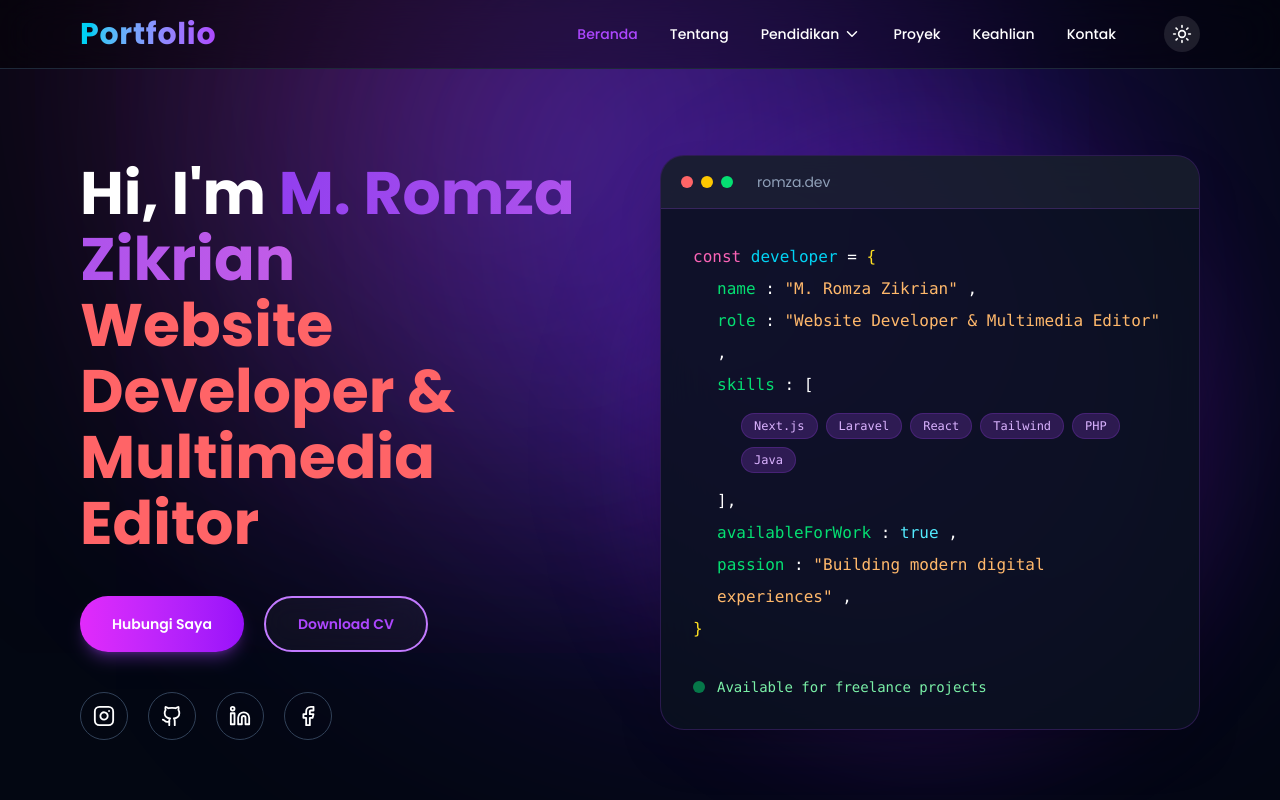
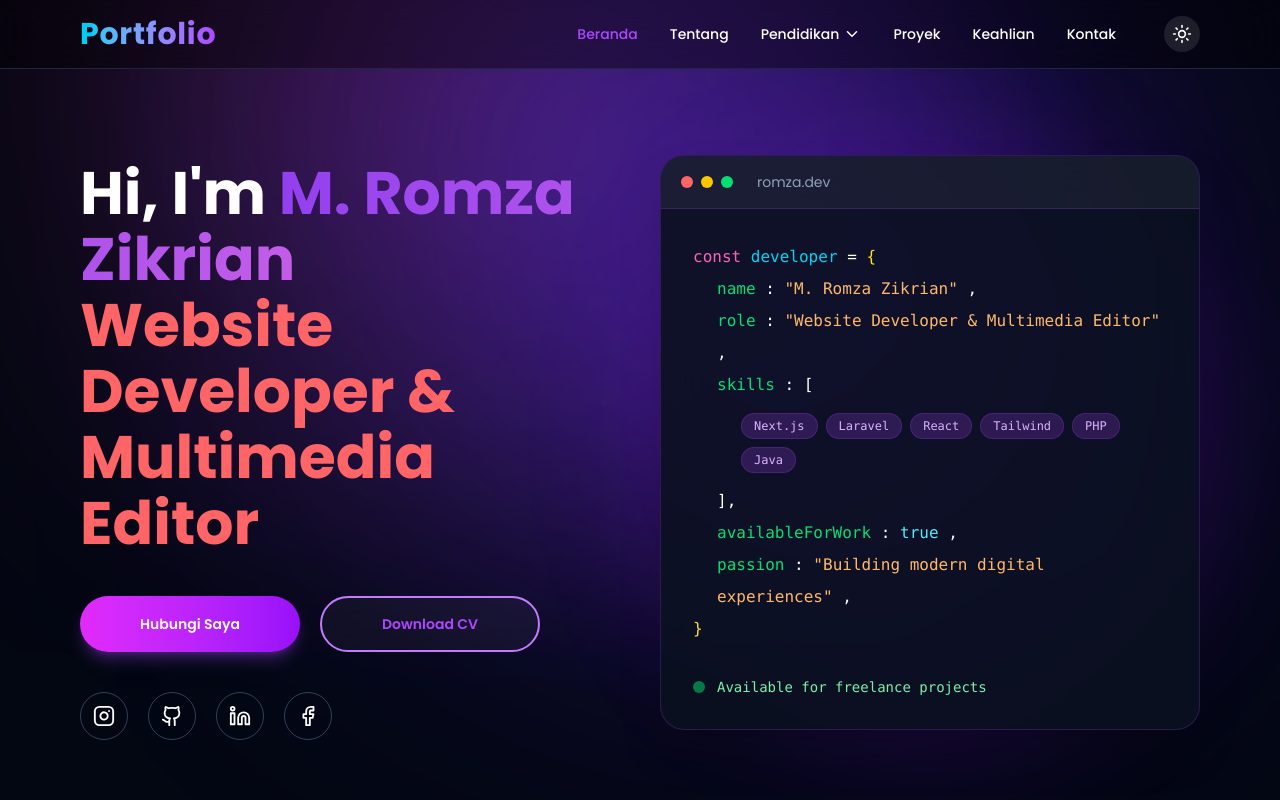
Before and after one commit to romzazikrian/port-next-js-romza, a Next.js app: page / in a window 1280 px wide. Shown: the top 800 px of the page. Built offline with nearby package versions, Linux system fonts and the light colour scheme.

Commit message:
update pages.jsx

```diff
--- a/app/(publicPages)/page.jsx
+++ b/app/(publicPages)/page.jsx
@@ -37,24 +37,24 @@ export default function Page() {
             <br /> <span className="text-red-400">Multimedia Editor</span>{" "}
           </h1>{" "}
           {/* BUTTON */}{" "}
-          <div className="flex flex-wrap items-center gap-5 mt-10">
+          <div className="flex flex-col sm:flex-row items-center justify-center lg:justify-start gap-5 mt-10 w-full">
             {" "}
-            {/* HUBUNGI */}{" "}
-            <Link href="/#kontak">
-              <button className="px-8 h-14 rounded-full bg-gradient-to-r from-fuchsia-500 to-purple-600 text-white font-semibold shadow-lg shadow-purple-500/30 hover:scale-105 hover:shadow-purple-500/50 transition-all duration-300">
+            {/* HUBUNGI */}
+            <Link href="/#kontak" className="w-full sm:w-auto">
+              <button className="w-full sm:w-auto px-8 h-14 min-w-[220px] rounded-full bg-gradient-to-r from-fuchsia-500 to-purple-600 text-white font-semibold shadow-lg shadow-purple-500/30 hover:scale-105 hover:shadow-purple-500/50 transition-all duration-300">
                 Hubungi Saya
               </button>
             </Link>
-            {/* DOWNLOAD CV */}{" "}
+            {/* DOWNLOAD CV */}
             <a
               href="https://drive.google.com/uc?export=download&id=1RFchpOI1fXne80oLFVE4TiL1aoWXW2BJ"
               target="_blank"
               rel="noopener noreferrer"
-              className="inline-flex items-center justify-center px-8 h-14 rounded-full border-2 border-purple-400 text-purple-500 font-semibold bg-white/4 backdrop-blur-md hover:bg-purple-500 hover:text-white hover:scale-105 transition-all duration-300"
+              className="w-full sm:w-auto inline-flex items-center justify-center px-8 h-14 min-w-[220px] rounded-full border-2 border-purple-400 text-purple-500 font-semibold bg-white/4 backdrop-blur-md hover:bg-purple-500 hover:text-white hover:scale-105 transition-all duration-300"
             >
               Download CV
             </a>
-          </div>{" "}
+          </div>
           {/* SOCIAL ICON */}{" "}
           <div className="flex items-center gap-5 mt-10">
             <a
--- a/sections/KontakSection.jsx
+++ b/sections/KontakSection.jsx
@@ -89,7 +89,7 @@ export default function KontakSection() {
                 : "text-slate-800"
             }`}
           >
-            Kontak Saya
+            Hubungi Saya
           </h3>
 
           <div className="space-y-4">
```
